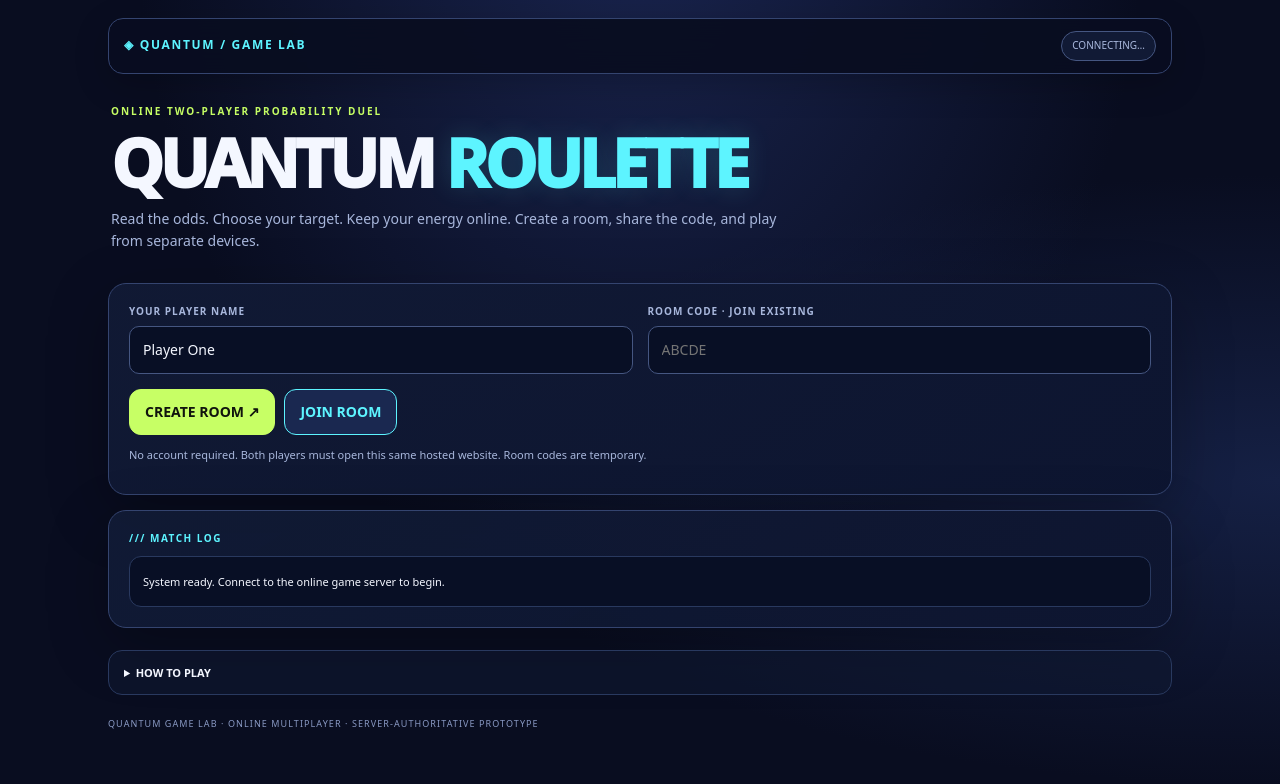
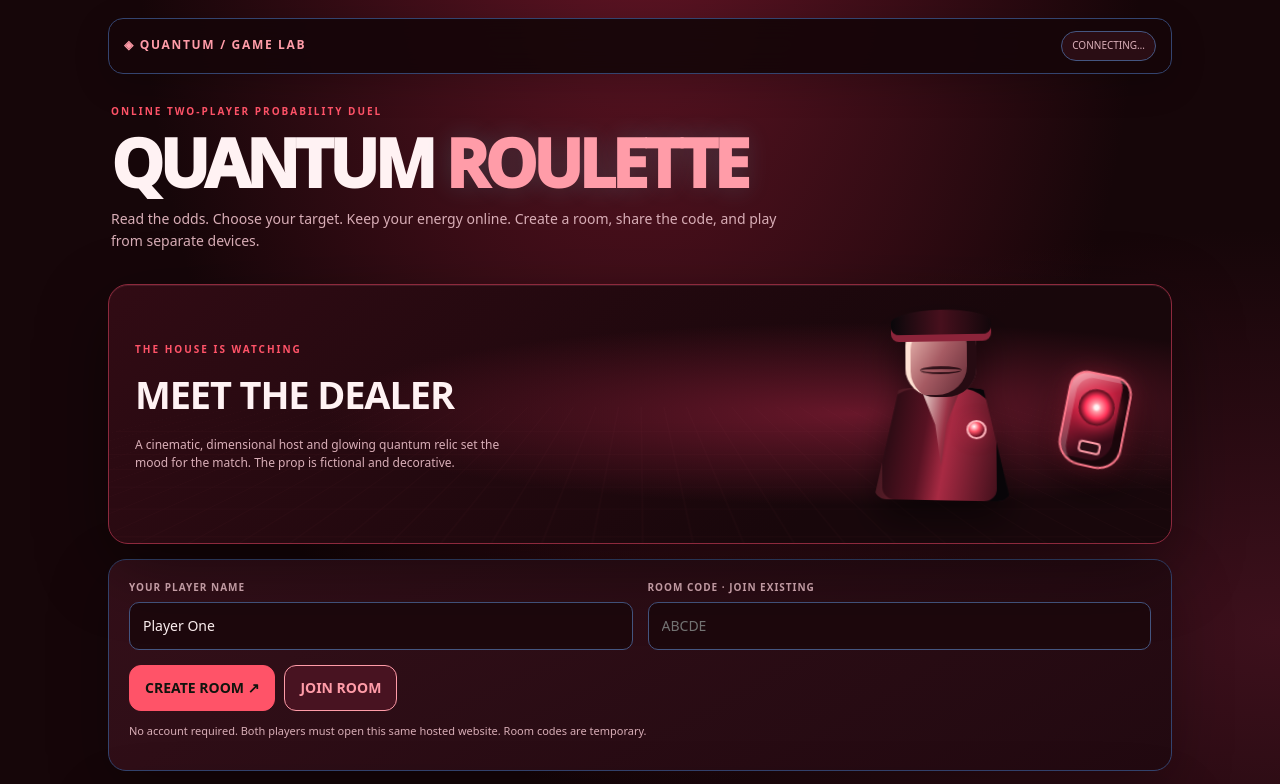
Before and after one commit to Hexkeys/refactored-fortnight, a website: page index.html in a window 1280 px wide. Shown: the top 784 px of the page. Drawn offline with nearby package versions, Linux system fonts and the light colour scheme; no server answers.

Commit message:
Restyle game with crimson theme and dimensional dealer scene

```diff
--- a/index.html
+++ b/index.html
@@ -3,29 +3,29 @@
 <head>
 <meta charset="utf-8">
 <meta name="viewport" content="width=device-width,initial-scale=1">
-<meta name="theme-color" content="#101111">
+<meta name="theme-color" content="#190609">
 <title>QUANTUM // Roulette Online</title>
 <style>
-:root{color-scheme:dark;--bg:#090d20;--panel:#111a35;--line:#34446f;--muted:#a8b7dc;--green:#c7ff65;--red:#ff5c83;--cream:#f4f7ff;--cyan:#5df4ff;--pink:#ff5ca8}
+:root{color-scheme:dark;--bg:#160609;--panel:#2a0d14;--line:#6b2433;--muted:#d9aeb7;--green:#ff5368;--red:#ff365b;--cream:#fff2f3;--cyan:#ff9ca8;--pink:#ff3157}
 *{box-sizing:border-box}
 html{scroll-behavior:smooth}
-body{margin:0;background:radial-gradient(ellipse at 50% -15%,#1a2550 0,transparent 56%),radial-gradient(ellipse at 100% 60%,#152044 0,transparent 45%),var(--bg);color:var(--cream);font:14px/1.55 system-ui,Segoe UI,sans-serif;min-height:100vh}
+body{margin:0;background:radial-gradient(ellipse at 50% -15%,#641526 0,transparent 56%),radial-gradient(ellipse at 100% 60%,#3d101c 0,transparent 45%),var(--bg);color:var(--cream);font:14px/1.55 system-ui,Segoe UI,sans-serif;min-height:100vh}
 button,input{font:inherit}
-button{cursor:pointer;border:1px solid #52648d;background:#1a2850;color:var(--cream);padding:11px 15px;border-radius:12px;font-weight:750;transition:transform .15s,border-color .15s,filter .15s}
+button{cursor:pointer;border:1px solid #52648d;background:#481321;color:var(--cream);padding:11px 15px;border-radius:12px;font-weight:750;transition:transform .15s,border-color .15s,filter .15s}
 button:hover:not(:disabled){border-color:var(--cyan);filter:brightness(1.12);transform:translateY(-1px)}
 button:disabled{opacity:.4;cursor:not-allowed;transform:none}
-input{width:100%;padding:12px 13px;background:#080f25;border:1px solid #455681;border-radius:10px;color:var(--cream);outline:none}
+input{width:100%;padding:12px 13px;background:#1d080d;border:1px solid #455681;border-radius:10px;color:var(--cream);outline:none}
 input:focus{border-color:var(--cyan);box-shadow:0 0 0 3px #5df4ff18}
 .wrap{max-width:1100px;margin:auto;padding:18px 18px 45px}
-.top{position:sticky;top:0;z-index:5;display:flex;justify-content:space-between;gap:12px;align-items:center;border:1px solid #34446f;border-radius:15px;padding:12px 15px;background:#090d20eF;backdrop-filter:blur(16px);box-shadow:0 10px 35px #0003}
+.top{position:sticky;top:0;z-index:5;display:flex;justify-content:space-between;gap:12px;align-items:center;border:1px solid #34446f;border-radius:15px;padding:12px 15px;background:#160609eF;backdrop-filter:blur(16px);box-shadow:0 10px 35px #0003}
 .brand{font-size:12px;font-weight:900;letter-spacing:.14em;color:var(--cyan)}
-.status{font-size:10px;color:var(--muted);border:1px solid #455681;background:#111a35;padding:6px 10px;border-radius:999px;white-space:nowrap}
+.status{font-size:10px;color:var(--muted);border:1px solid #455681;background:#2a0d14;padding:6px 10px;border-radius:999px;white-space:nowrap}
 .hero{padding:30px 3px 16px}
 .eyebrow{font-size:10px;font-weight:850;letter-spacing:.2em;color:var(--green)}
 h1{font-size:clamp(36px,7vw,66px);line-height:1.02;letter-spacing:-.065em;margin:10px 0 12px;font-weight:1000}
 h1 span{color:var(--cyan);text-shadow:0 0 26px #5df4ff2a}
 .sub{max-width:680px;color:var(--muted);margin:0}
-.panel{background:linear-gradient(145deg,#111a35f2,#0d1530f5);border:1px solid #34446f;border-radius:18px;padding:20px;margin-top:15px;box-shadow:0 18px 60px #0004;overflow:hidden}
+.panel{background:linear-gradient(145deg,#35101aF2,#210910F5);border:1px solid #34446f;border-radius:18px;padding:20px;margin-top:15px;box-shadow:0 18px 60px #0004;overflow:hidden}
 .setup-grid{display:grid;grid-template-columns:1fr 1fr;gap:15px}
 .field label{display:block;font-size:10px;color:var(--muted);margin-bottom:7px;letter-spacing:.1em;font-weight:800}
 .actions{display:flex;gap:9px;flex-wrap:wrap;margin-top:15px}
@@ -42,7 +42,7 @@ h1 span{color:var(--cyan);text-shadow:0 0 26px #5df4ff2a}
 .round{font-size:10px;letter-spacing:.15em;color:var(--green);font-weight:900}
 h2{margin:5px 0 0;font-size:clamp(20px,4vw,26px);letter-spacing:-.03em}
 .players{display:grid;grid-template-columns:1fr 1fr;gap:13px;margin:20px 0}
-.player{border:1px solid #34446f;border-radius:14px;padding:17px;min-height:145px;background:linear-gradient(145deg,#172344,#0d1530)}
+.player{border:1px solid #34446f;border-radius:14px;padding:17px;min-height:145px;background:linear-gradient(145deg,#4a1523,#260b12)}
 .player.active{border-color:var(--green);box-shadow:inset 0 0 0 1px #c7ff6520,0 0 24px #c7ff6510}
 .player.out{opacity:.45}
 .player-top{display:flex;justify-content:space-between;gap:8px;align-items:start}
@@ -55,7 +55,7 @@ h2{margin:5px 0 0;font-size:clamp(20px,4vw,26px);letter-spacing:-.03em}
 .pulse-zone{display:grid;grid-template-columns:1fr auto 1fr;gap:15px;align-items:center;padding:21px 0;border-top:1px solid #34446f;border-bottom:1px solid #34446f}
 .label{font-size:10px;color:var(--muted);letter-spacing:.08em;font-weight:800}
 .pulses{display:flex;gap:7px;flex-wrap:wrap;margin-top:11px}
-.pulse{width:16px;height:27px;border-radius:10px 10px 5px 5px;border:1px solid #52648d;background:linear-gradient(180deg,#52648d,#172344);position:relative}
+.pulse{width:16px;height:27px;border-radius:10px 10px 5px 5px;border:1px solid #52648d;background:linear-gradient(180deg,#a13a50,#4a1422);position:relative}
 .pulse:before{content:"";position:absolute;width:5px;height:5px;border-radius:50%;background:var(--cyan);top:5px;left:5px;box-shadow:0 0 7px #5df4ff80}
 .chamber{text-align:center;border:1px solid #455681;background:#111a35;border-radius:14px;padding:13px 17px;min-width:110px}
 .chamber strong{display:block;font-size:27px;color:var(--cyan)}
@@ -67,18 +67,44 @@ h2{margin:5px 0 0;font-size:clamp(20px,4vw,26px);letter-spacing:-.03em}
 .log p:first-child{color:var(--cream)}
 .log-title{font-size:10px;letter-spacing:.15em;color:var(--cyan);margin-bottom:10px;font-weight:900}
 .hidden{display:none!important}
-.notice{padding:11px 13px;border:1px solid #7d9f4b;border-radius:12px;background:#c7ff650b;color:var(--green);font-size:11px;margin-top:12px}
+.notice{padding:11px 13px;border:1px solid #a92a43;border-radius:12px;background:#ff31570b;color:var(--green);font-size:11px;margin-top:12px}
 .error{color:#ff9db4;border-color:#8c4663;background:#ff5c830d}
 .rules{font-size:11px;color:var(--muted);margin-top:22px;background:#111a3580;border:1px solid #29395f;border-radius:14px;padding:13px 15px}
 .rules summary{cursor:pointer;color:var(--cream);font-weight:800}
 footer{padding-top:22px;color:#8999c3;font-size:9px;letter-spacing:.12em}
 @media(max-width:620px){.setup-grid,.players{grid-template-columns:1fr}.pulse-zone{grid-template-columns:1fr;text-align:center}.pulses{justify-content:center}.odds{text-align:center}.wrap{padding:10px 10px 28px}.top{padding:10px 12px}.brand{font-size:10px;letter-spacing:.08em}.hero{padding-top:24px}.panel{padding:15px}.player{min-height:120px}.actions button{flex:1 1 auto}.roomcode{letter-spacing:.14em}}
 @media(prefers-reduced-motion:reduce){html{scroll-behavior:auto}*,*:before,*:after{transition:none!important}}
+
+/* Stylized, non-functional 3D dealer and abstract game prop */
+.dealer-scene{position:relative;display:grid;grid-template-columns:minmax(0,1fr) minmax(150px,.7fr);align-items:center;gap:20px;min-height:260px;margin-top:16px;padding:22px 26px;border:1px solid #8d293d;border-radius:20px;overflow:hidden;background:radial-gradient(ellipse at 70% 50%,#68172a 0,transparent 50%),linear-gradient(135deg,#310b14,#18070b 70%);box-shadow:inset 0 1px #ff9ca81c,0 24px 70px #0006;perspective:900px}
+.dealer-copy{position:relative;z-index:2}.dealer-copy .eyebrow{color:#ff5368}.dealer-copy h2{font-size:clamp(24px,4vw,38px);margin:7px 0}.dealer-copy p{max-width:400px;color:var(--muted);font-size:12px}
+.dealer-model{position:relative;height:210px;transform-style:preserve-3d;transform:rotateY(-12deg) rotateX(3deg);filter:drop-shadow(0 20px 18px #0008);animation:dealerFloat 5s ease-in-out infinite}
+.dealer-head{position:absolute;z-index:3;left:calc(50% - 34px);top:13px;width:68px;height:75px;border-radius:24px 24px 29px 29px;background:linear-gradient(120deg,#f4c6bd 0,#a65b63 48%,#54202b 100%);box-shadow:inset -9px -2px 0 #260b12, inset 5px 3px 0 #ffe2d4;transform:translateZ(24px)}
+.dealer-hat{position:absolute;z-index:4;left:calc(50% - 48px);top:0;width:96px;height:25px;border-radius:50% 50% 8px 8px;background:linear-gradient(90deg,#09070a,#47101d 50%,#12070b);box-shadow:0 7px 0 #8c243a;transform:translateZ(29px)}
+.dealer-face{position:absolute;top:44px;left:14px;width:40px;height:8px;border-top:3px solid #260b12;border-bottom:2px solid #260b12;border-radius:50%;opacity:.9}
+.dealer-body{position:absolute;left:calc(50% - 65px);top:79px;width:130px;height:112px;border-radius:35px 35px 12px 12px;background:linear-gradient(100deg,#12070b 0,#571222 38%,#a82a43 54%,#2a0a12 100%);box-shadow:inset 8px 0 #ff6c7c25,inset -13px 0 #080508;transform:translateZ(12px);clip-path:polygon(19% 0,81% 0,100% 100%,0 100%)}
+.dealer-lapel{position:absolute;top:3px;left:47px;width:36px;height:75px;background:linear-gradient(100deg,#fff0e8,#9b3447 55%,#210810);clip-path:polygon(0 0,100% 0,65% 45%,50% 100%,35% 45%);opacity:.9}
+.dealer-badge{position:absolute;z-index:5;left:calc(50% + 24px);top:111px;width:19px;height:19px;border-radius:50%;border:2px solid #ffb4bc;background:radial-gradient(circle at 35% 30%,#fff,#ff5368 35%,#6d1024 70%);box-shadow:0 0 18px #ff315755;transform:translateZ(28px)}
+.energy-relic{position:absolute;z-index:6;right:3%;top:65px;width:62px;height:92px;border:2px solid #ff7b8d;border-radius:18px 18px 23px 23px;background:linear-gradient(145deg,#ff9ca8,#ad1c39 35%,#360b17 72%);box-shadow:inset 6px 4px 0 #fff3, inset -8px -5px 0 #1a060b,0 0 25px #ff315744;transform:rotateY(-24deg) rotateZ(12deg) translateZ(45px)}
+.energy-relic:before{content:"";position:absolute;left:11px;top:14px;width:35px;height:35px;border-radius:50%;background:radial-gradient(circle,#fff4f4 0 8%,#ff9ca8 18%,#ff3157 45%,#510d1b 70%);box-shadow:0 0 15px #ff3157}
+.energy-relic:after{content:"";position:absolute;left:18px;bottom:11px;width:22px;height:12px;border-radius:4px;background:#2a0d14;box-shadow:inset 0 0 0 2px #ff9ca8}
+.scene-grid{position:absolute;inset:0;opacity:.18;background-image:linear-gradient(#ff53681c 1px,transparent 1px),linear-gradient(90deg,#ff53681c 1px,transparent 1px);background-size:28px 28px;transform:perspective(500px) rotateX(58deg) scale(1.8);transform-origin:bottom}
+@keyframes dealerFloat{0%,100%{translate:0 0}50%{translate:0 -7px}}
+@media(max-width:620px){.dealer-scene{grid-template-columns:1fr;gap:0;padding:20px}.dealer-model{height:190px;max-width:300px;width:100%;margin:0 auto}.energy-relic{right:8%}}
+@media(prefers-reduced-motion:reduce){.dealer-model{animation:none}}
 </style>
 </head>
 <body><main class="wrap">
 <header class="top"><div class="brand">◈ QUANTUM / GAME LAB</div><div class="status" id="connection">CONNECTING…</div></header>
 <section class="hero"><div class="eyebrow">ONLINE TWO-PLAYER PROBABILITY DUEL</div><h1>QUANTUM <span>ROULETTE</span></h1><p class="sub">Read the odds. Choose your target. Keep your energy online. Create a room, share the code, and play from separate devices.</p></section>
+<section class="dealer-scene" aria-label="Stylized three-dimensional dealer character">
+<div class="scene-grid" aria-hidden="true"></div>
+<div class="dealer-copy"><div class="eyebrow">THE HOUSE IS WATCHING</div><h2>MEET THE DEALER</h2><p>A cinematic, dimensional host and glowing quantum relic set the mood for the match. The prop is fictional and decorative.</p></div>
+<div class="dealer-model" role="img" aria-label="Stylized three-dimensional dealer in a dark red suit beside a glowing abstract game relic">
+<div class="dealer-hat"></div><div class="dealer-head"><div class="dealer-face"></div></div>
+<div class="dealer-body"><div class="dealer-lapel"></div></div><div class="dealer-badge"></div><div class="energy-relic"></div>
+</div>
+</section>
 <section id="setup" class="panel">
 <div class="setup-grid"><div class="field"><label for="name">YOUR PLAYER NAME</label><input id="name" maxlength="18" value="Player One" autocomplete="nickname"></div><div class="field"><label for="join-code">ROOM CODE · JOIN EXISTING</label><input id="join-code" maxlength="5" placeholder="ABCDE" autocomplete="off" autocapitalize="characters"></div></div>
 <div class="actions"><button class="primary" id="create">CREATE ROOM ↗</button><button id="join">JOIN ROOM</button></div><p class="hint">No account required. Both players must open this same hosted website. Room codes are temporary.</p><div id="notice" class="notice hidden" role="status"></div>
```
